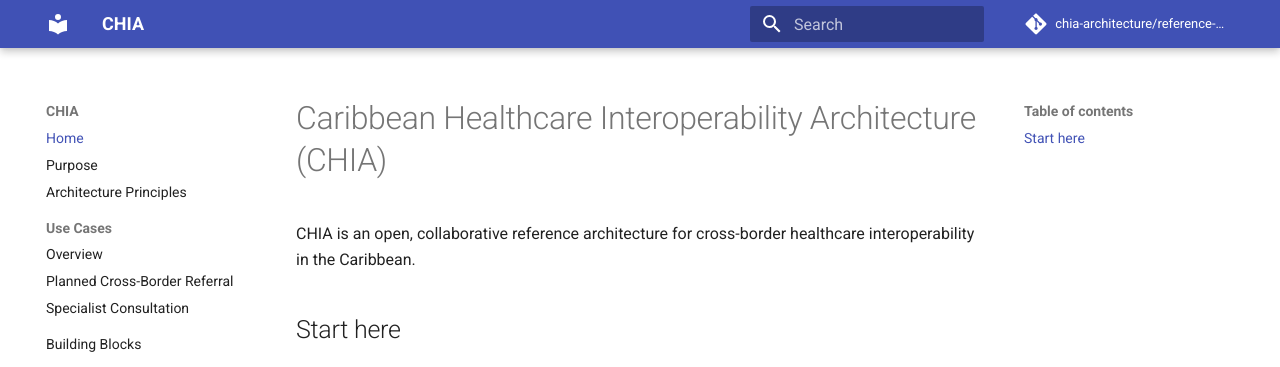
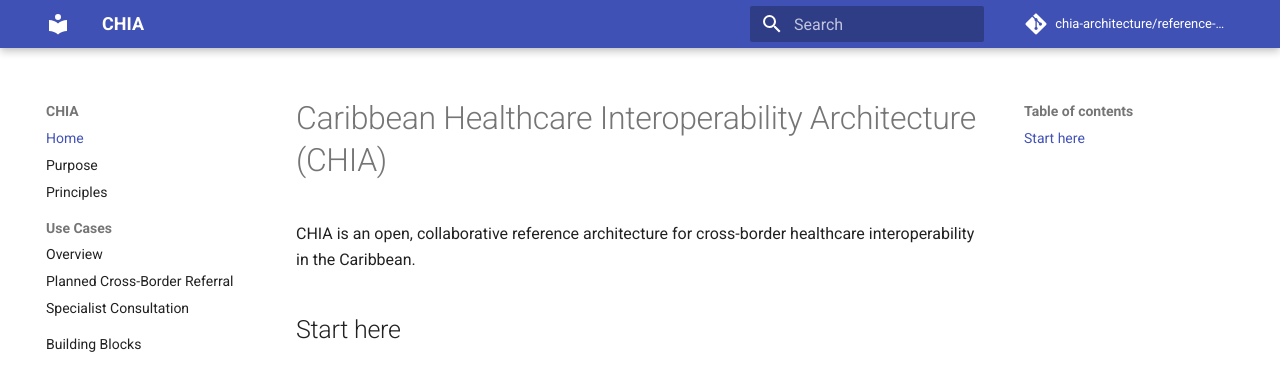
Before and after one commit to chia-architecture/reference-architecture, an MkDocs documentation site: the page built from docs/index.md, in a window 1280 px wide. Shown: the top 367 px of the page. Built offline with MkDocs 1.6.1 and Material for MkDocs 9.7.7, drawn with Linux system fonts in a browser that asks for light colours; comment, search, counter and statistics services are not loaded.

Commit message:
Rename 'Architecture Principles' to 'Principles'

```diff
--- a/mkdocs.yml
+++ b/mkdocs.yml
@@ -13,7 +13,7 @@ theme:
 nav:
   - Home: index.md
   - Purpose: docs/purpose.md
-  - Architecture Principles: docs/principles.md
+  - Principles: docs/principles.md
   - Use Cases:
       - Overview: use-cases/index.md
       - Planned Cross-Border Referral: use-cases/planned-referral.md
```
